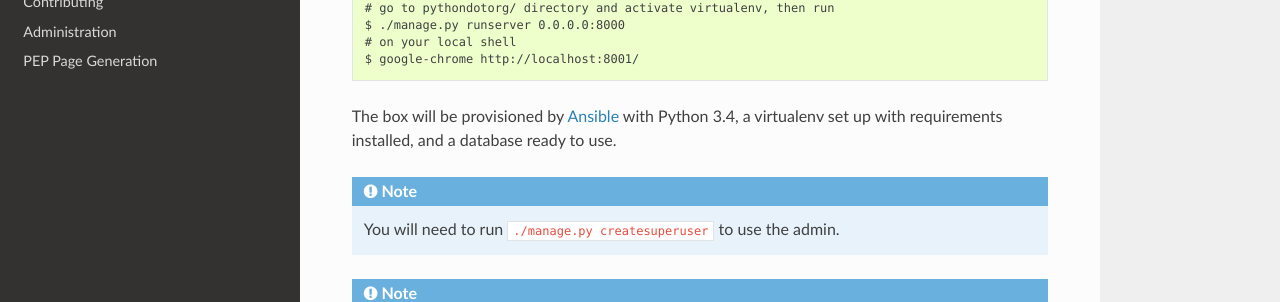
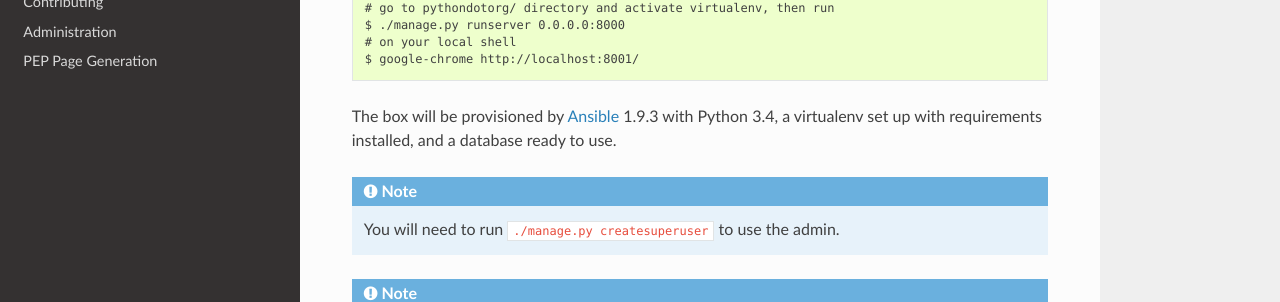
Before and after one commit to python/pythondotorg, a Sphinx documentation site: the page built from docs/source/install.rst, in a window 1280 px wide and 900 px high. Shown: the part 382-684 px from the top of the window. Built offline with Sphinx 7.4.7 and the Read the Docs theme 2.0.0, drawn with Linux system fonts in a browser that asks for light colours.

Commit message:
Use apt directive for python-lxml
Turns out, we need Anaible 1.9+ to use state=build-dep. Also
updated the docs to reflect that.

```diff
--- a/docs/source/install.rst
+++ b/docs/source/install.rst
@@ -20,8 +20,8 @@ Easy setup using Vagrant
     # on your local shell
     $ google-chrome http://localhost:8001/
 
-The box will be provisioned by Ansible_ with Python 3.4, a virtualenv set up
-with requirements installed, and a database ready to use.
+The box will be provisioned by Ansible_ 1.9.3 with Python 3.4, a virtualenv
+set up with requirements installed, and a database ready to use.
 
 .. note:: You will need to run ``./manage.py createsuperuser`` to use the admin.
 
```
Also changed, not shown: 1 other file.
